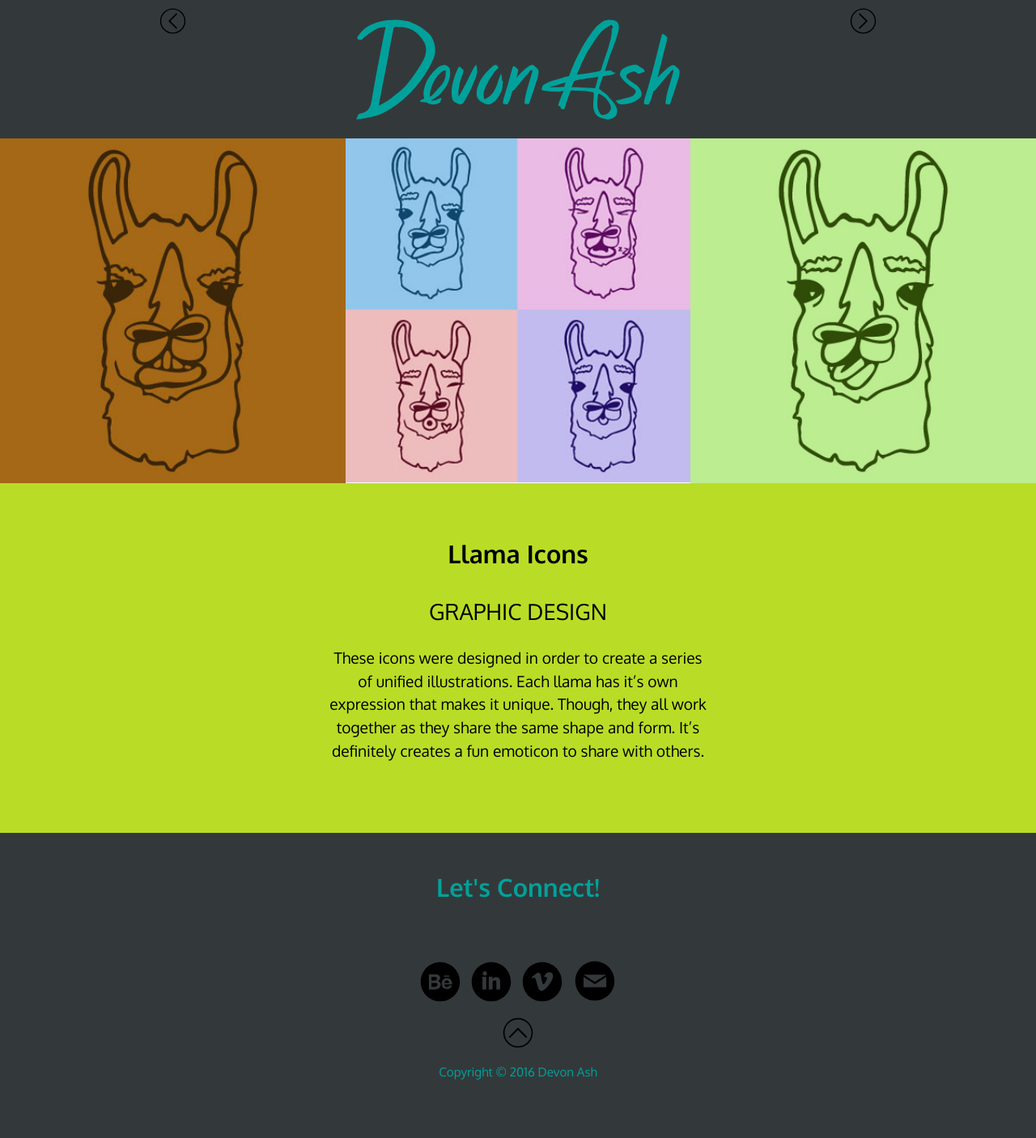
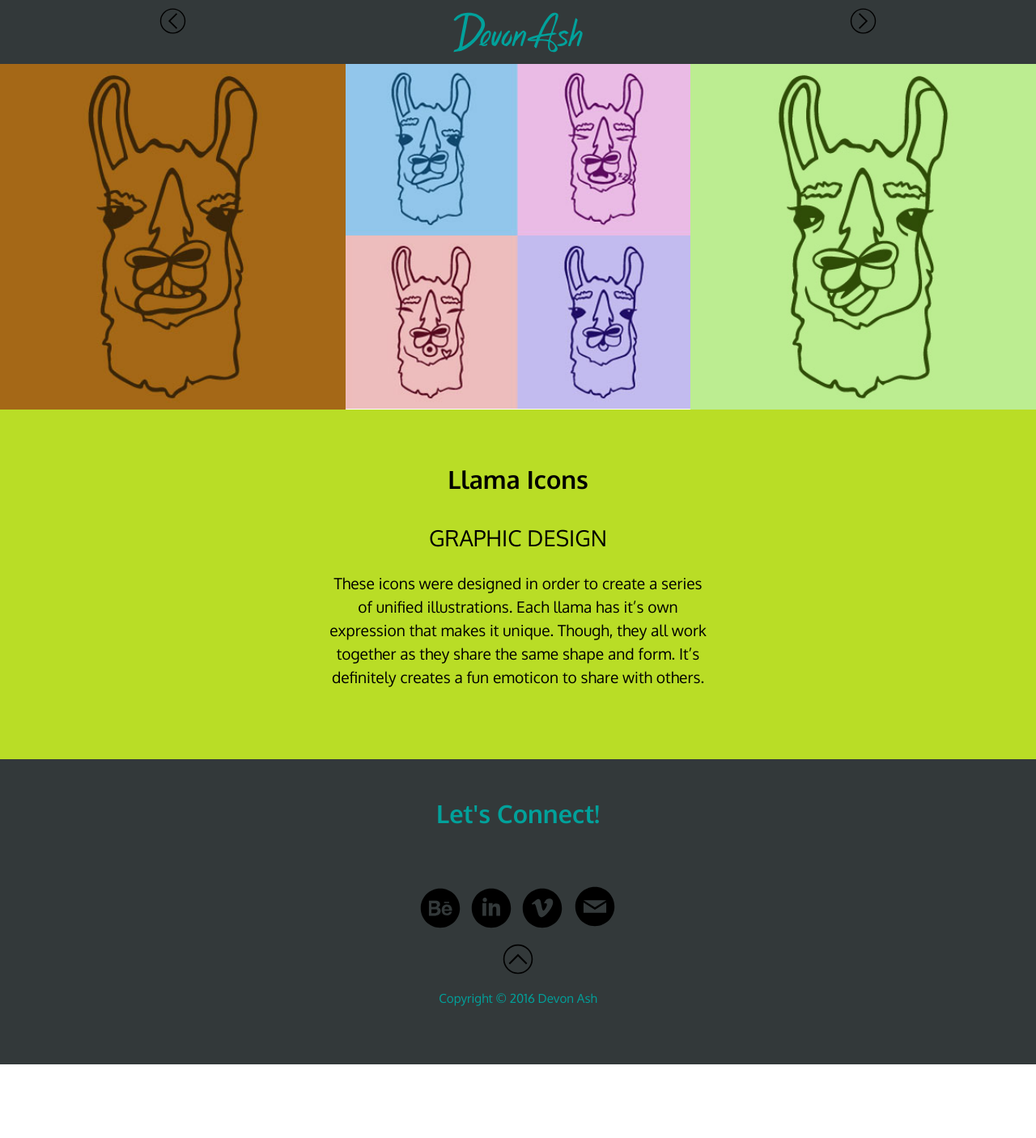
Before and after one commit to devonash/portfolio, a Jekyll site: the page built from portfolio-pieces/piece4.md, in a window 1280 px wide. Shown: the whole page at 81% size. Built offline with Jekyll 4.4.1, drawn with Linux system fonts in a browser that asks for light colours; after the commit the page ends 1315 px from its top, so only the background shows below that.

Commit message:
Fixed word mark on work-template

```diff
--- a/_layouts/work-template.html
+++ b/_layouts/work-template.html
@@ -13,7 +13,7 @@ layout: default
         </div>
         <div class="unit unit-xs-1-3 unit-s-1-3 unit-m-1-3 unit-l-1-3">
         <a href="{{site.baseurl}}/" class="home-btn" aria-label="Go to the homepage" rel="home">
-          <img src="/img/devonash-wordmark-web.svg" alt="Home Page">
+          <img class="wordmark-worktemp" src="{{site.baseurl}}/img/devonash-wordmark-web.svg" alt="Home Page">
         </a>
         </div>
         <div class="unit unit-xs-1-3 unit-s-1-3 unit-m-1-3 unit-l-1-3">
--- a/css/main.css
+++ b/css/main.css
@@ -231,6 +231,11 @@ footer > p {
     padding-top: 10px;
   }
 
+  .wordmark-worktemp {
+    width: 60%;
+    margin: 0 auto;
+  }
+
 	.arrow-btn {
 		width: 20%;
 	}
@@ -269,6 +274,11 @@ footer > p {
     padding-top: 10px;
   }
 
+  .wordmark-worktemp {
+    width: 40%;
+    margin: 0 auto;
+  }
+
 	.arrow-btn {
 		width: 10%;
 	}
```
